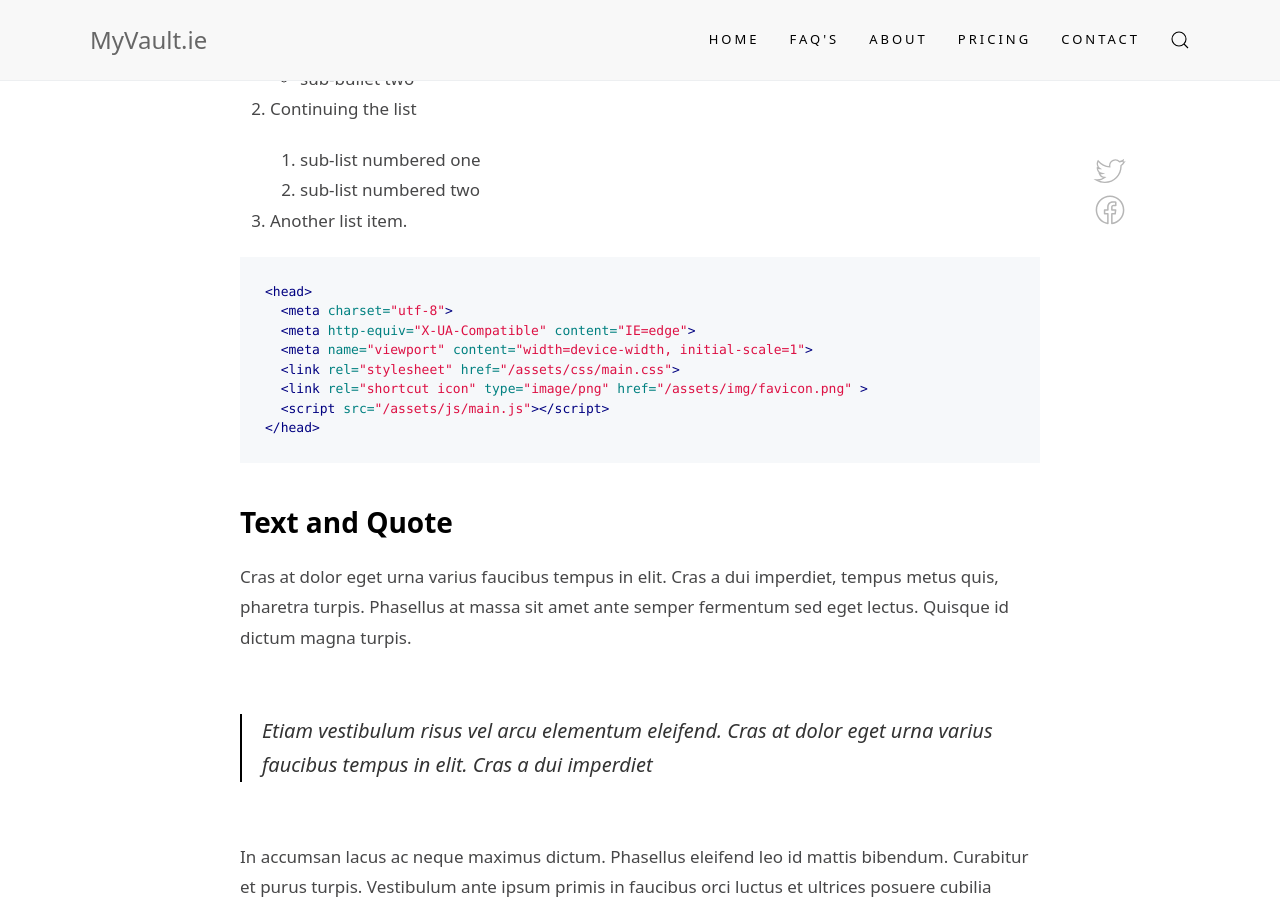
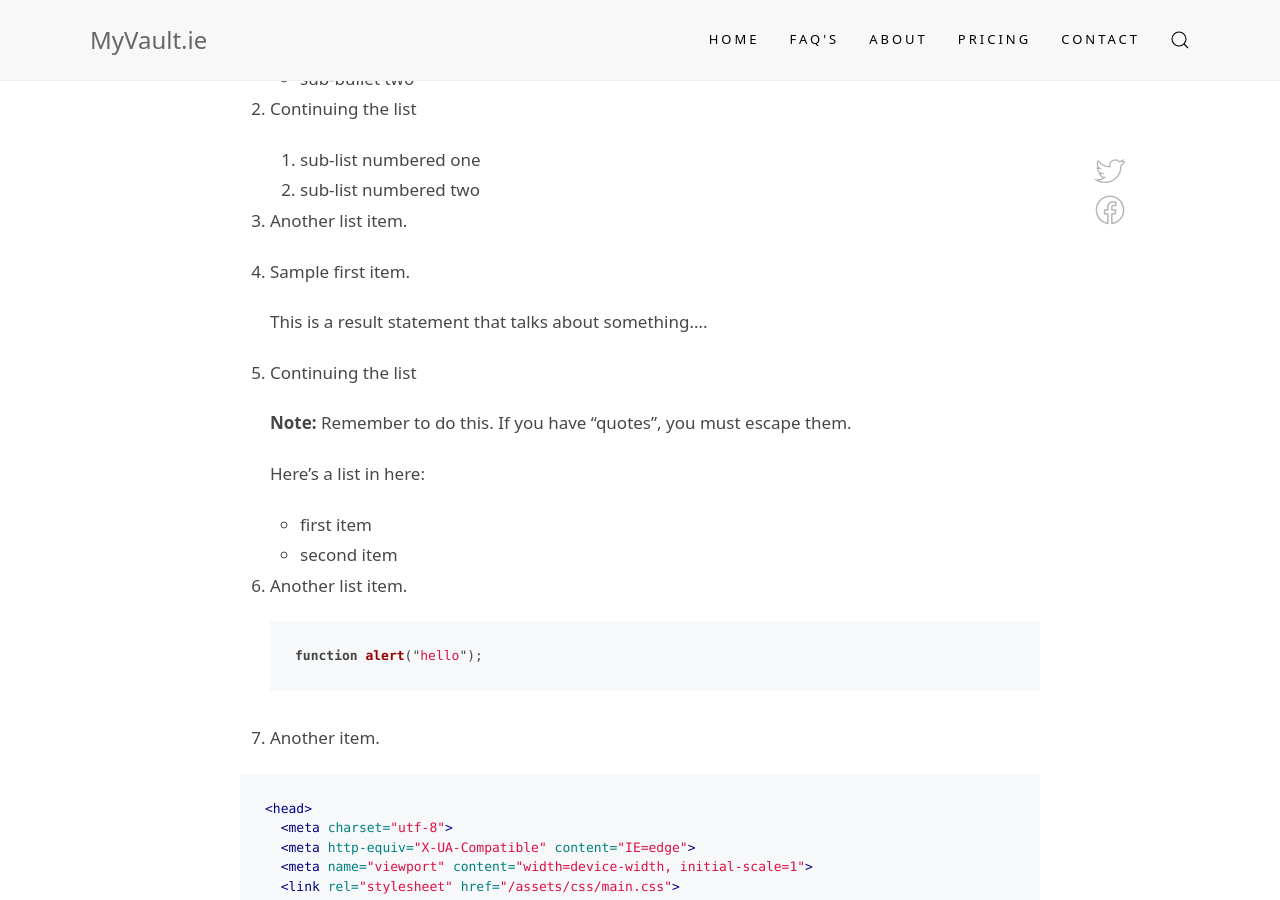
Before and after one commit to robbertl/robbertl.github.io, a Jekyll site: the page built from _posts/2023-04-09-Uploading-Content.md, in a window 1280 px wide and 900 px high, scrolled down 1755 px. Built offline with Jekyll 4.4.1, drawn with Linux system fonts in a browser that asks for light colours.

Commit message:
Update 2023-04-09-Uploading-Content.md

````diff
--- a/_posts/2023-04-09-Uploading-Content.md
+++ b/_posts/2023-04-09-Uploading-Content.md
@@ -37,6 +37,33 @@ In accumsan lacus ac neque maximus dictum. Phasellus eleifend leo id mattis bibe
 
 3.  Another list item.
 
+1.  Sample first item.
+
+    This is a result statement that talks about something....
+
+2.  Continuing the list
+
+    <div markdown="span" class="alert alert-info" role="alert"><i class="fa fa-info-circle"></i> <b>Note:</b> Remember to do this. If you have "quotes", you must escape them.</div>
+
+
+
+
+    Here's a list in here:
+
+    * first item
+    * second item
+
+3.  Another list item.
+
+    ```js
+    function alert("hello");
+    ```
+
+4.  Another item.
+
+
+
+
 ```html
 <head>
   <meta charset="utf-8">
````
